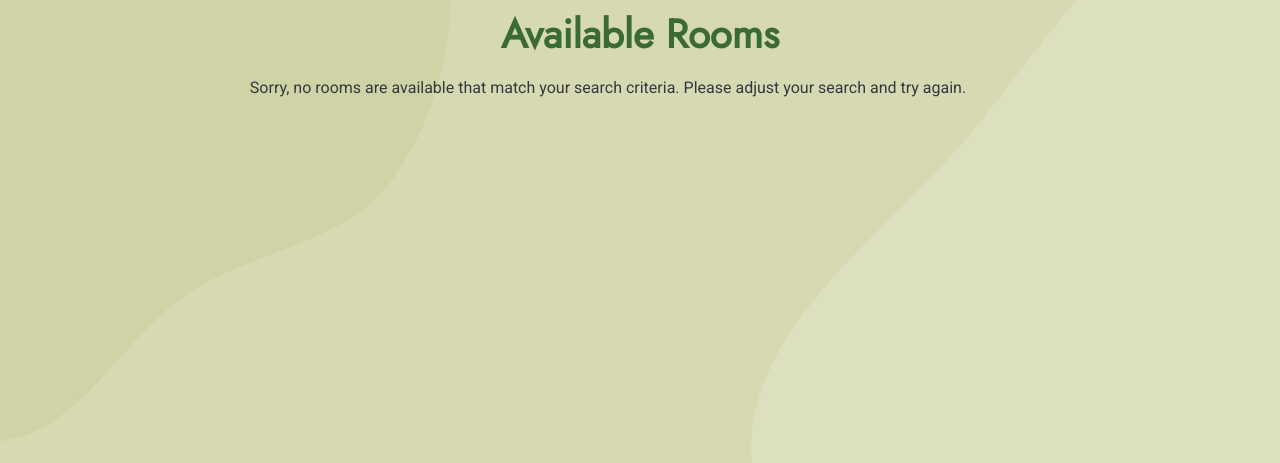
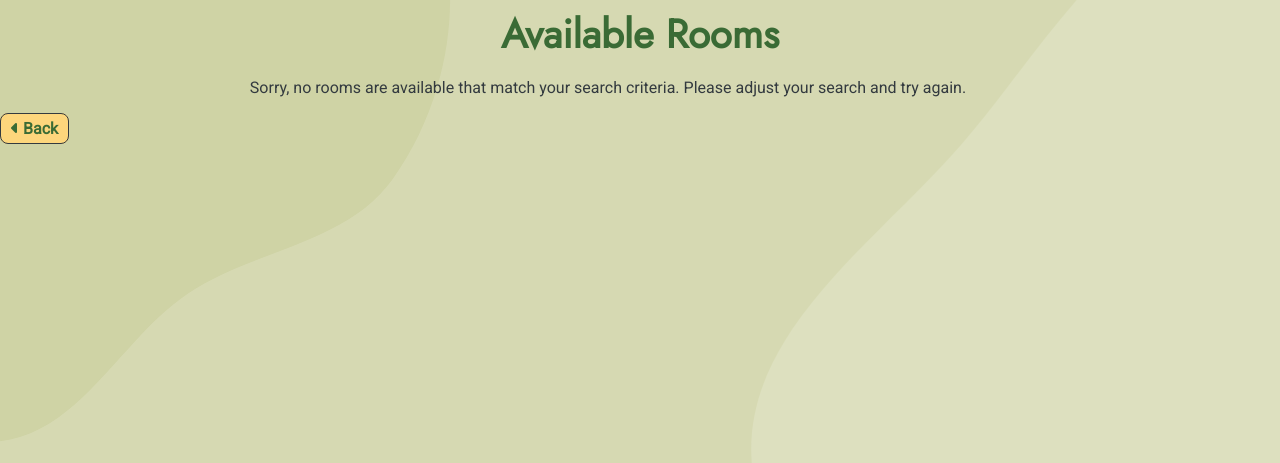
Before and after one commit to amfairley/nunisi, a Django app: page /rooms/ in a window 1280 px wide. Shown: the part 168-631 px from the top of the page. Run offline with Django 5.2, Linux system fonts and the light colour scheme; parts of the project's set-up code (start-up, migrations or seed data) failed here and were passed over; some libraries are stand-ins or nearby versions.

Commit message:
Rooms: add back button for no rooms available message. Issue: #8

```diff
--- a/rooms/templates/rooms/available_rooms.html
+++ b/rooms/templates/rooms/available_rooms.html
@@ -232,6 +232,7 @@
                 {% endfor %}
             {% else %}
                 <p id="no-rooms" class="roboto-font font-off-black">Sorry, no rooms are available that match your search criteria. Please adjust your search and try again.</p>
+                {% include "back_button/back_button.html" %}
             {% endif %}
         {% endif %}
     </div>
```
